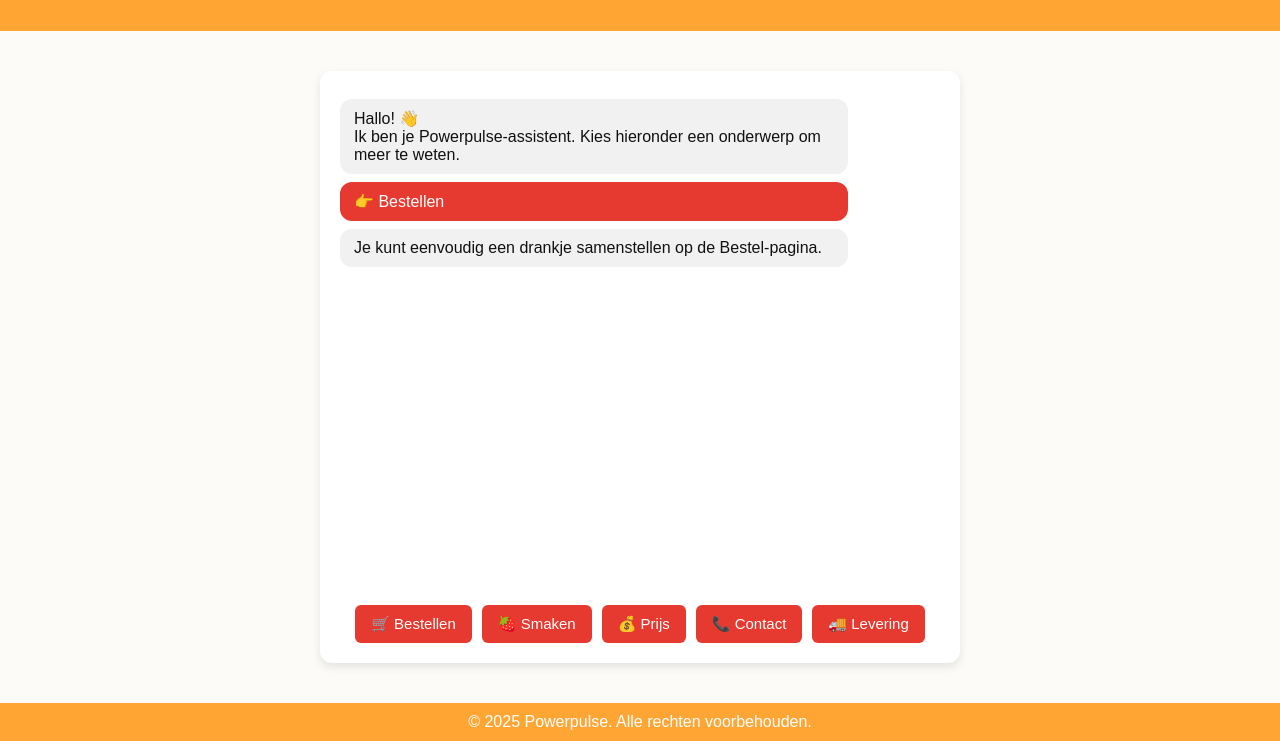
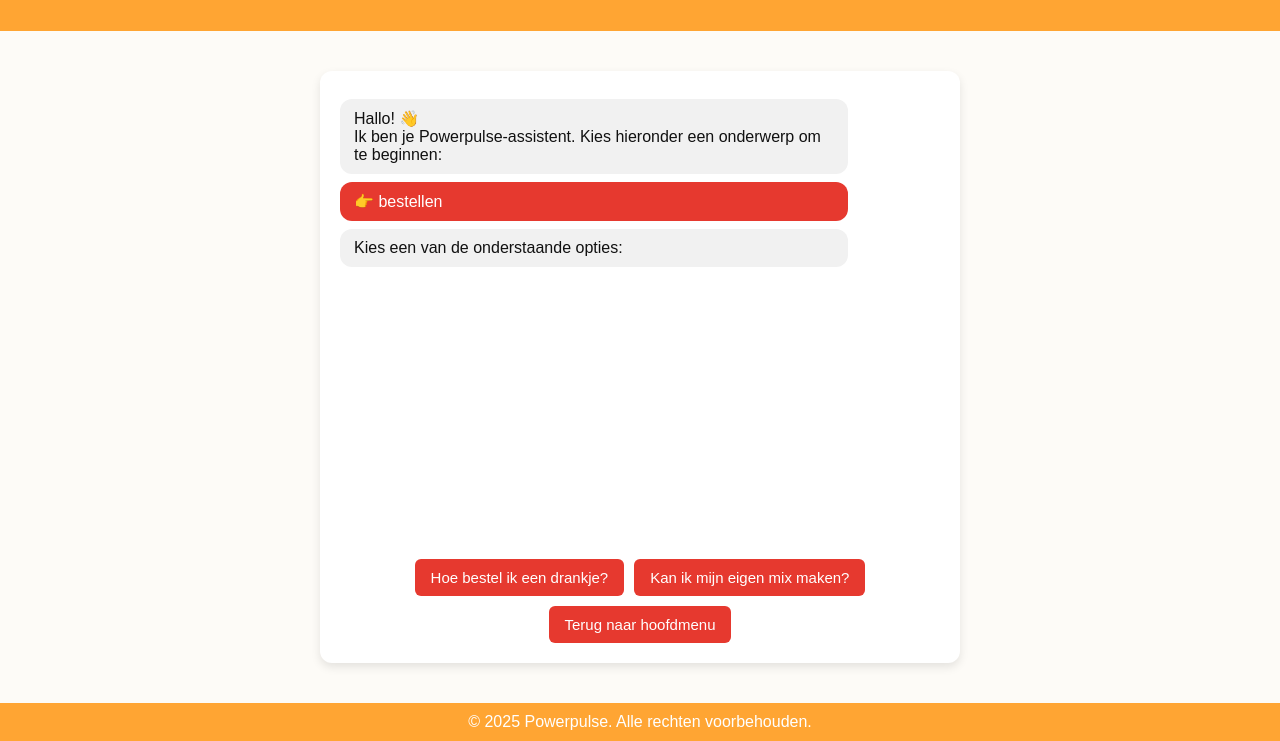
Before and after one commit to dorian17052011/PowerPulse-Website-, a plain HTML site: page chatbot.html in a window 1280 px wide. Both pictures are taken after a click on the button "🛒 Bestellen". Shown: the part 59-800 px from the top of the page. Drawn offline with Linux system fonts and the light colour scheme.

Commit message:
Update chatbot.html

```diff
--- a/chatbot.html
+++ b/chatbot.html
@@ -118,17 +118,11 @@
   <div class="messages" id="messages">
     <div class="message bot">
       Hallo! 👋<br>
-      Ik ben je Powerpulse-assistent. Kies hieronder een onderwerp om meer te weten.
+      Ik ben je Powerpulse-assistent. Kies hieronder een onderwerp om te beginnen:
     </div>
   </div>
 
-  <div class="button-options">
-    <button class="option-btn" onclick="handleChoice('bestellen')">🛒 Bestellen</button>
-    <button class="option-btn" onclick="handleChoice('smaken')">🍓 Smaken</button>
-    <button class="option-btn" onclick="handleChoice('prijs')">💰 Prijs</button>
-    <button class="option-btn" onclick="handleChoice('contact')">📞 Contact</button>
-    <button class="option-btn" onclick="handleChoice('levering')">🚚 Levering</button>
-  </div>
+  <div class="button-options" id="options"></div>
 </div>
 
 <footer>
@@ -137,34 +131,95 @@
 
 <script>
   const messagesContainer = document.getElementById("messages");
+  const optionsContainer = document.getElementById("options");
+
+  // Hoofdmenu-opties
+  const mainOptions = [
+    { text: "🛒 Bestellen", value: "bestellen" },
+    { text: "🍓 Smaken", value: "smaken" },
+    { text: "💰 Prijs", value: "prijs" },
+    { text: "📞 Contact", value: "contact" },
+    { text: "🚚 Levering", value: "levering" }
+  ];
+
+  const subOptions = {
+    bestellen: [
+      { text: "Hoe bestel ik een drankje?", value: "hoe_bestellen" },
+      { text: "Kan ik mijn eigen mix maken?", value: "eigen_mix" },
+      { text: "Terug naar hoofdmenu", value: "back" }
+    ],
+    smaken: [
+      { text: "Welke smaken zijn er?", value: "welke_smaken" },
+      { text: "Kan ik smaken combineren?", value: "smaken_combineren" },
+      { text: "Terug naar hoofdmenu", value: "back" }
+    ],
+    prijs: [
+      { text: "Wat kost een drankje?", value: "prijs_info" },
+      { text: "Zijn er kortingen?", value: "kortingen" },
+      { text: "Terug naar hoofdmenu", value: "back" }
+    ],
+    contact: [
+      { text: "Hoe neem ik contact op?", value: "contact_opnemen" },
+      { text: "Wat is jullie e-mail?", value: "email_info" },
+      { text: "Terug naar hoofdmenu", value: "back" }
+    ],
+    levering: [
+      { text: "Hoe lang duurt levering?", value: "levering_tijd" },
+      { text: "Kan ik mijn bestelling volgen?", value: "volgen" },
+      { text: "Terug naar hoofdmenu", value: "back" }
+    ]
+  };
+
+  // Reacties van de chatbot
+  const responses = {
+    hoe_bestellen: "Je kunt bestellen via de bestelpagina, daar stel je jouw drankje samen en vul je je gegevens in.",
+    eigen_mix: "Ja! Je kunt zelf kiezen welke smaken, energieboosters en extra’s je toevoegt.",
+    welke_smaken: "We hebben smaken zoals citroen, aardbei, mango, perzik en bosbes!",
+    smaken_combineren: "Ja, je kunt maximaal twee smaken combineren om je perfecte mix te maken.",
+    prijs_info: "De meeste drankjes kosten tussen de €3 en €6, afhankelijk van je samenstelling.",
+    kortingen: "Soms zijn er acties, volg ons op Instagram voor kortingen!",
+    contact_opnemen: "Je kunt ons bereiken via de contactpagina — daar vind je het formulier en telefoonnummer.",
+    email_info: "Ons e-mailadres is info@powerpulse.nl.",
+    levering_tijd: "Levering duurt meestal 1 tot 3 werkdagen, afhankelijk van je locatie.",
+    volgen: "Na je bestelling ontvang je een e-mail met een volgcode.",
+  };
+
+  // Start met hoofdmenu
+  showOptions(mainOptions);
+
+  function showOptions(options) {
+    optionsContainer.innerHTML = "";
+    options.forEach(opt => {
+      const btn = document.createElement("button");
+      btn.className = "option-btn";
+      btn.textContent = opt.text;
+      btn.onclick = () => handleChoice(opt.value);
+      optionsContainer.appendChild(btn);
+    });
+  }
 
   function handleChoice(choice) {
-    addMessage("user", `👉 ${choice.charAt(0).toUpperCase() + choice.slice(1)}`);
-    setTimeout(() => {
-      let response = "";
+    if (choice === "back") {
+      addMessage("user", "🔙 Terug naar hoofdmenu");
+      showOptions(mainOptions);
+      return;
+    }
 
-      switch (choice) {
-        case "bestellen":
-          response = "Je kunt eenvoudig een drankje samenstellen op de Bestel-pagina.";
-          break;
-        case "smaken":
-          response = "We hebben smaken zoals citroen, sinaasappel, mango en aardbei!";
-          break;
-        case "prijs":
-          response = "De prijs hangt af van de ingrediënten, meestal tussen €3 en €6.";
-          break;
-        case "contact":
-          response = "Je kunt ons bereiken via de Contact-pagina — daar staan e-mail en telefoonnummer.";
-          break;
-        case "levering":
-          response = "Levering duurt meestal 1-3 werkdagen, afhankelijk van je locatie.";
-          break;
-        default:
-          response = "Sorry, dat onderwerp ken ik niet.";
-      }
+    addMessage("user", `👉 ${choice.replaceAll("_", " ")}`);
 
-      addMessage("bot", response);
-    }, 500);
+    if (subOptions[choice]) {
+      // Gebruiker heeft een categorie gekozen
+      setTimeout(() => {
+        addMessage("bot", "Kies een van de onderstaande opties:");
+        showOptions(subOptions[choice]);
+      }, 500);
+    } else {
+      // Gebruiker heeft een specifieke vraag gekozen
+      setTimeout(() => {
+        addMessage("bot", responses[choice] || "Daar weet ik helaas niks over 😅");
+        showOptions(mainOptions);
+      }, 600);
+    }
   }
 
   function addMessage(type, text) {
```
